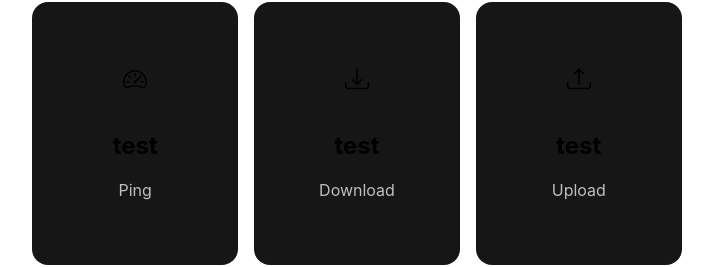
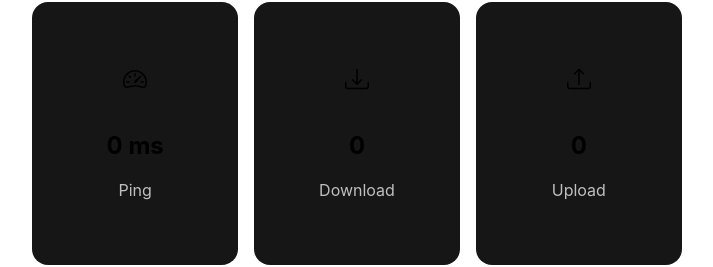
Before and after one commit to losier/speed-test, a Next.js app: page / in a window 1280 px wide. Shown: the part 385-652 px from the top of the page, without its empty margins (283-996 px from the left). Built offline with nearby package versions, Linux system fonts and the light colour scheme.

Commit message:
changed some format

```diff
--- a/components/TestMeter.tsx
+++ b/components/TestMeter.tsx
@@ -9,24 +9,32 @@ const TestMeter = () => {
   const [download, setDownload] = useState(0);
   const [upload, setUpload] = useState(0);
 
+  const getPing = () => {
+    const startTime = Date.now();
+
+    const endTime = Date.now();
+
+    setPing(endTime - startTime);
+  };
+
   return (
     <div className={styles.container}>
       <div className={styles.meter_card}>
         <article className={styles.meter}>
           <BsSpeedometer2 className={styles.card_icons} />
-          <h2>test</h2>
+          <h2>{ping} ms</h2>
           <small>Ping</small>
         </article>
 
         <article className={styles.meter}>
           <BsDownload className={styles.card_icons} />
-          <h2>test</h2>
+          <h2>{download}</h2>
           <small>Download</small>
         </article>
 
         <article className={styles.meter}>
           <BsUpload className={styles.card_icons} />
-          <h2>test</h2>
+          <h2>{upload}</h2>
           <small>Upload</small>
         </article>
       </div>
```
Also changed, not shown: tsconfig.json (+4 -9 lines).
